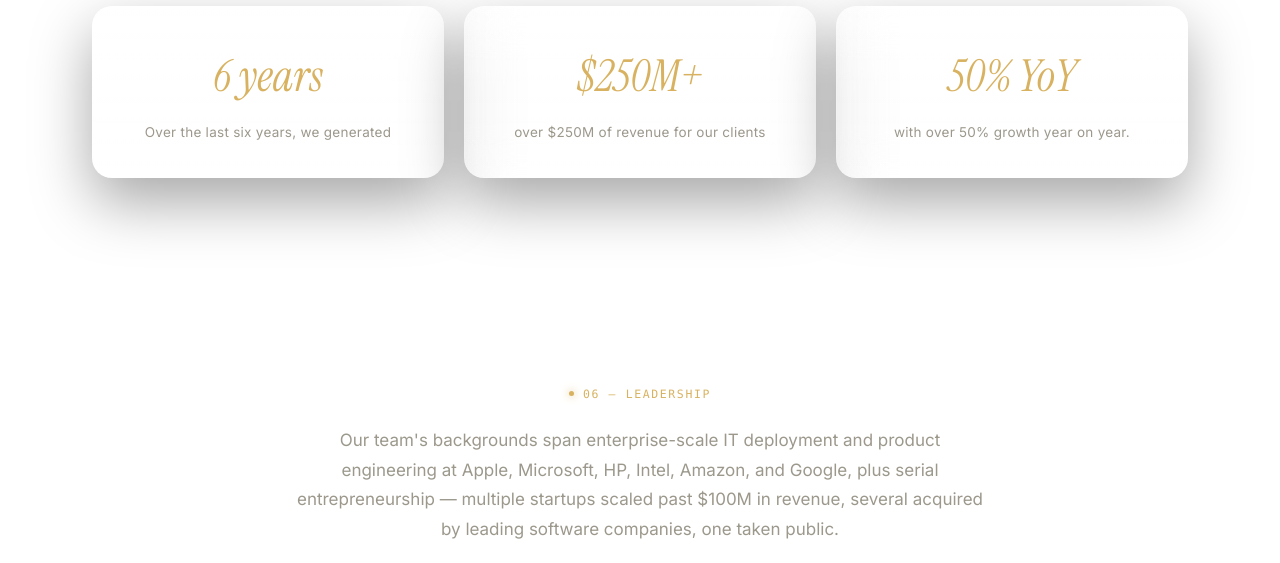
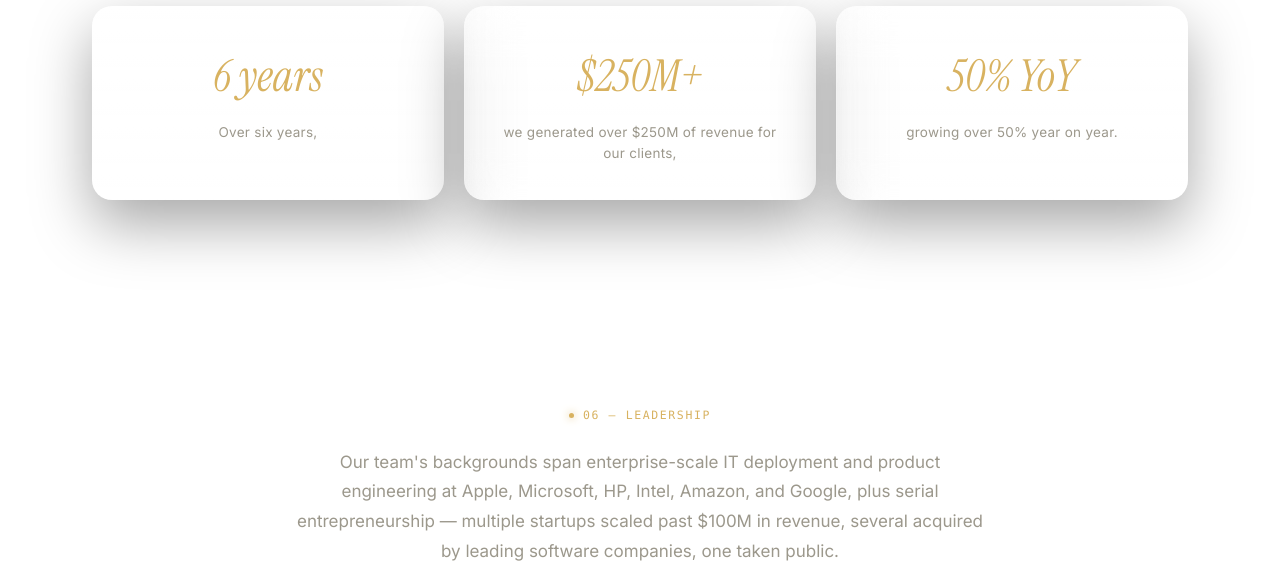
Before and after one commit to andy-oneforce/oneforce-website-dev, a plain HTML site: page index.html in a window 1280 px wide. Shown: the part 3480-4043 px from the top of the page. Drawn offline with Linux system fonts and the light colour scheme.

Commit message:
Since April 2020: tiles read as one sentence; Intel logo larger

```diff
--- a/index.html
+++ b/index.html
@@ -355,6 +355,7 @@
   }
   .credibility-block .companies { align-items: center; gap: 18px 38px; }
   .credibility-block .companies img { height: 34px; width: auto; opacity: 0.85; }
+  .credibility-block .companies img[alt="Intel"] { height: 48px; }  /* wide, flat wordmark: needs more height to read as large as the others */
 
   /* ---------- closing ---------- */
   .closing {
@@ -579,15 +580,15 @@
     <div class="proof-grid">
       <div class="glass proof-tile">
         <div class="proof-num">6 years</div>
-        <div class="proof-label">Over the last six years, we generated</div>
+        <div class="proof-label">Over six years,</div>
       </div>
       <div class="glass proof-tile">
         <div class="proof-num">$250M+</div>
-        <div class="proof-label">over $250M of revenue for our clients</div>
+        <div class="proof-label">we generated over $250M of revenue for our clients,</div>
       </div>
       <div class="glass proof-tile">
         <div class="proof-num">50% YoY</div>
-        <div class="proof-label">with over 50% growth year on year.</div>
+        <div class="proof-label">growing over 50% year on year.</div>
       </div>
     </div>
   </div>
```
